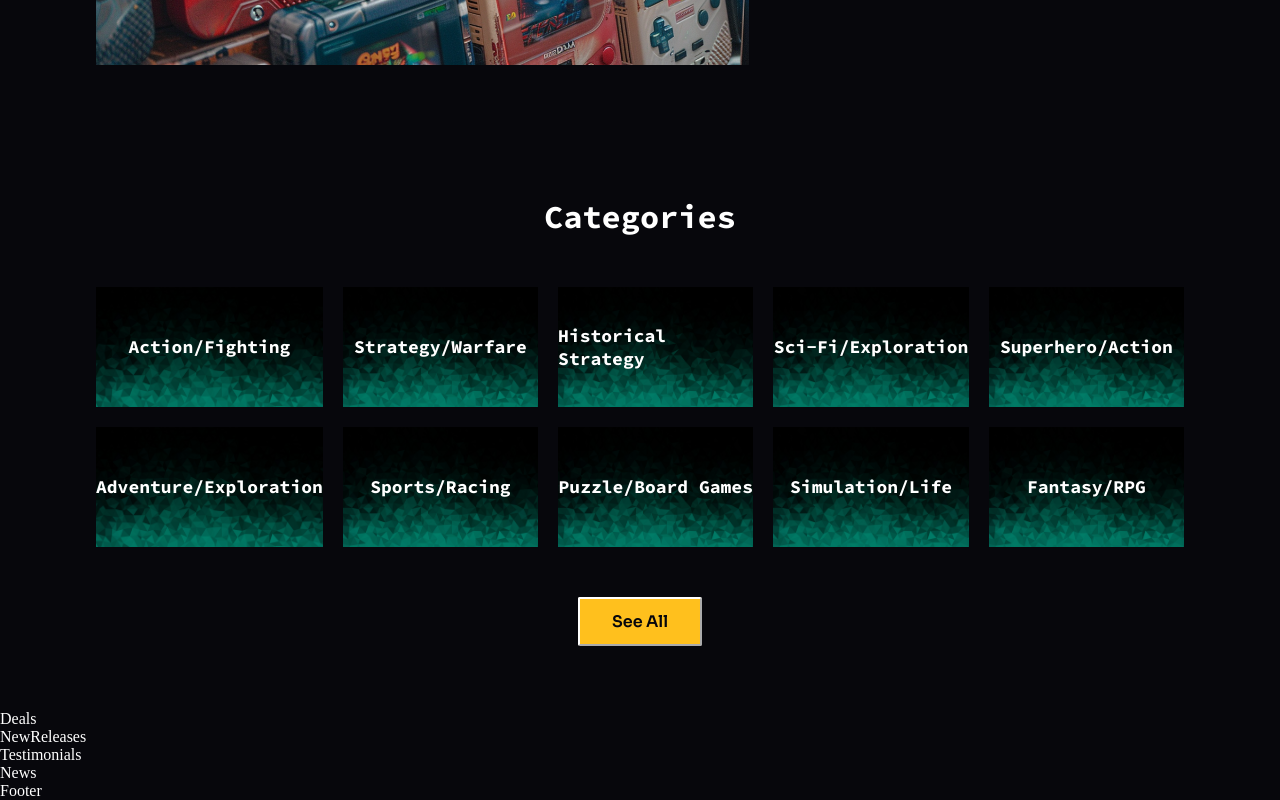
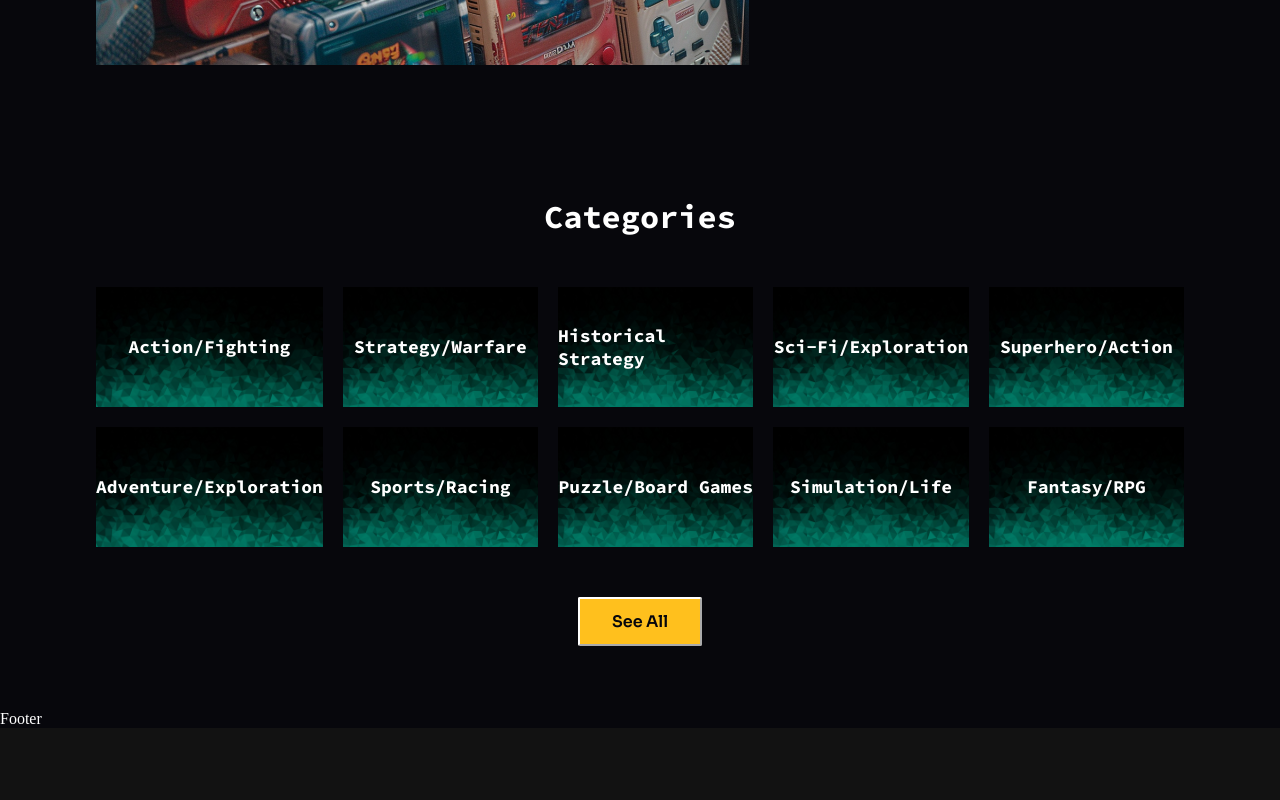
Before and after one commit to brosmar18/storeFront, a React (Vite) app: page / in a window 1280 px wide. Shown: the part 3558-4358 px from the top of the page. After the commit the page ends 4286 px from the top, so only its background shows below. Built offline with nearby package versions, Linux system fonts and the light colour scheme.

Commit message:
router setup

```diff
--- a/package.json
+++ b/package.json
@@ -20,6 +20,7 @@
     "react-dom": "^18.2.0",
     "react-icons": "^5.1.0",
     "react-redux": "^9.1.0",
+    "react-router-dom": "^6.23.0",
     "sass": "^1.75.0"
   },
   "devDependencies": {
--- a/src/App.jsx
+++ b/src/App.jsx
@@ -1,4 +1,5 @@
 import { Navbar } from "./components";
+import { Route, BrowserRouter as Router, Routes } from "react-router-dom";
 import {
   Hero,
   Catalog,
@@ -11,22 +12,20 @@ import {
   Testimonials,
   Trending,
 } from "./sections";
+import { Home, Shop } from "./pages";
 import "./App.scss";
 
 const App = () => {
   return (
     <div className="app">
-      <Navbar />
-      <Hero />
-      <Trending />
-      <Popular />
-      <Catalog />
-      <Categories />
-      <Deals />
-      <NewReleases />
-      <Testimonials />
-      <News />
-      <Footer />
+      <Router>
+        <Navbar />
+        <Routes>
+          <Route path="/" element={<Home />} />
+          <Route path="/shop" element={<Shop />} />
+        </Routes>
+        <Footer />
+      </Router>
     </div>
   );
 };
--- /dev/null
+++ b/src/pages/Home.jsx
@@ -0,0 +1,26 @@
+import {
+  Hero,
+  Catalog,
+  Categories,
+  Deals,
+  Footer,
+  NewReleases,
+  News,
+  Popular,
+  Testimonials,
+  Trending,
+} from "../sections";
+
+const Home = () => {
+  return (
+    <div>
+      <Hero />
+      <Trending />
+      <Popular />
+      <Catalog />
+      <Categories />
+    </div>
+  );
+};
+
+export default Home;
--- /dev/null
+++ b/src/pages/Shop.jsx
@@ -0,0 +1,7 @@
+import React from "react";
+
+const Shop = () => {
+  return <div>Shop</div>;
+};
+
+export default Shop;
--- /dev/null
+++ b/src/pages/index.js
@@ -0,0 +1,4 @@
+import Home from "./Home";
+import Shop from "./Shop";
+
+export { Home, Shop };
```
Also changed, not shown: 1 other file (tests, documents, lock files or other folders).
